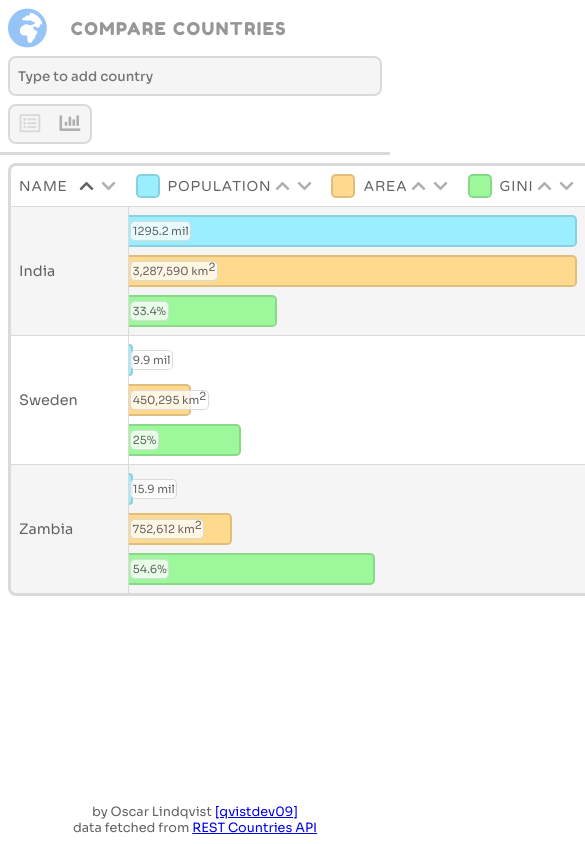
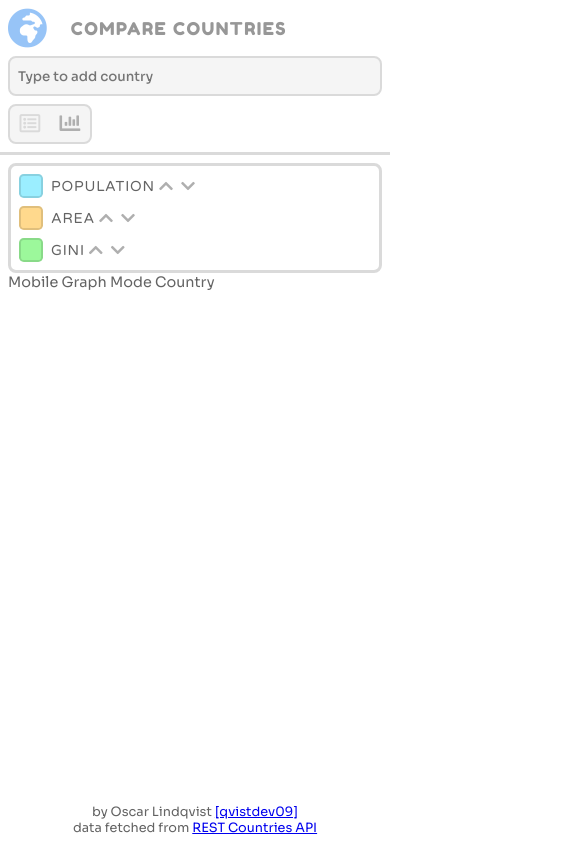
Before and after one commit to qvistdev09/compare-countries, a React (Create React App) app: page / in a window 390 px wide. Both pictures are taken after a click on the element 50 px from the left and 124 px from the top of the page. Shown: the top 844 px of the page, 585 px wide, since content can reach past the window. Built offline with nearby package versions, Linux system fonts and the light colour scheme.

Commit message:
mobile graph mode wip

```diff
--- a/src/App.js
+++ b/src/App.js
@@ -397,6 +397,7 @@ class App extends React.Component {
                 sortStatus={this.state.sortStatus}
                 deleteAction={this.deleteCountry}
                 gridSetup={this.state.gridSetup}
+                mobile={this.state.mobile}
               />
             )}
             <div className="grow"></div>
--- a/src/components/GraphMaker.js
+++ b/src/components/GraphMaker.js
@@ -1,6 +1,8 @@
 import React from 'react';
 import { format } from '../UtilityFunctions';
 import { makeSortButtons } from '../UtilityFunctions';
+import MobileGraphModeHeader from './MobileGraphModeHeader';
+import MobileGraphModeCountry from './MobileGraphModeCountry';
 
 class GraphMaker extends React.Component {
   constructor(props) {
@@ -153,6 +155,7 @@ class GraphMaker extends React.Component {
   }
 
   render() {
+    if (!this.props.mobile) {
       return (
         <div id="graph-grid">
           {this.makeGraphHeader()}
@@ -161,6 +164,18 @@ class GraphMaker extends React.Component {
           )}
         </div>
       );
+    } else {
+      return (
+        <div id="graph-grid-mobile">
+          <MobileGraphModeHeader
+            gridSetup={this.props.gridSetup}
+            sortStatus={this.props.sortStatus}
+            sortAction={this.props.sortAction}
+          />
+          <MobileGraphModeCountry />
+        </div>
+      );
+    }
   }
 }
 
--- /dev/null
+++ b/src/components/MobileGraphModeCountry.js
@@ -0,0 +1,11 @@
+import React from 'react';
+
+function MobileGraphModeCountry(props) {
+  return (
+    <div>
+      <p>Mobile Graph Mode Country</p>
+    </div>
+  );
+}
+
+export default MobileGraphModeCountry;
--- /dev/null
+++ b/src/components/MobileGraphModeHeader.js
@@ -0,0 +1,37 @@
+import React from 'react';
+import './css/MobileGraphModeHeader.css';
+import { makeSortButtons } from '../UtilityFunctions';
+
+function MobileGraphModeHeader(props) {
+  return (
+    <div className="MobileGraphModeHeader-header">
+      {props.gridSetup
+        .filter((item) => item.graph)
+        .map((object, index, array) => (
+          <div
+            key={'graph-header-' + object.value}
+            className={
+              'flex-row justify-start align-center' +
+              (index === array.length - 1 ? '' : ' m-bottom-small')
+            }
+          >
+            <div
+              className="MobileGraphModeHeader-square m-right-small"
+              style={{ backgroundColor: object.color }}
+            ></div>
+            <p className="MobileGraphModeHeader-sort-label">{object.header}</p>
+            <div className="flex-row align-center">
+              {makeSortButtons(
+                object.value,
+                props.sortStatus,
+                () => props.sortAction(object.value, true),
+                () => props.sortAction(object.value, false)
+              )}
+            </div>
+          </div>
+        ))}
+    </div>
+  );
+}
+
+export default MobileGraphModeHeader;
--- /dev/null
+++ b/src/components/css/MobileGraphModeHeader.css
@@ -0,0 +1,21 @@
+.MobileGraphModeHeader-header {
+  grid-column: 1 / span 2;
+  border: 3px solid var(--border-color);
+  border-radius: 0.5rem;
+  padding: var(--small);
+}
+
+.MobileGraphModeHeader-sort-label {
+  font-family: 'Varela Round';
+  text-transform: uppercase;
+  letter-spacing: 0.05rem;
+  font-weight: 400;
+}
+
+.MobileGraphModeHeader-square {
+    border: 2px solid rgba(0, 0, 0, 0.123);
+    padding: 0.2rem;
+    border-radius: 0.3rem;
+    width: 1.5rem;
+    height: 1.5rem;
+  }
--- a/src/css/style.css
+++ b/src/css/style.css
@@ -434,3 +434,8 @@ button:focus {
   opacity: 0.4;
   z-index: -1;
 }
+
+#graph-grid-mobile {
+  display: grid;
+  grid-template-columns: auto 1fr;
+}
```
Lines whose indentation alone changed are shown as unchanged.
